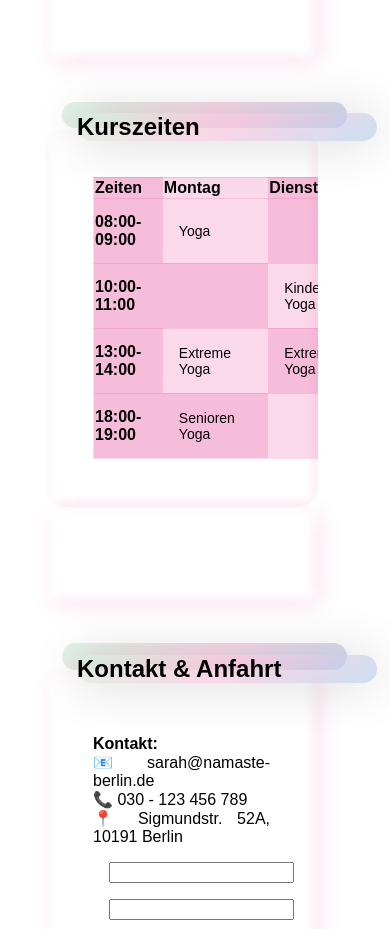
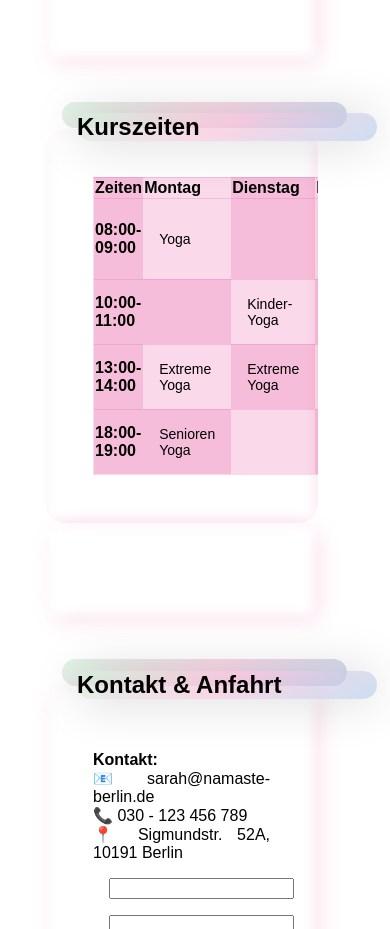
Before and after one commit to MarcusBecker6123/NamasteBerlin, a plain HTML site: page index.html in a window 390 px wide. Shown: the part 1241-2170 px from the top of the page. Drawn offline with Linux system fonts and the light colour scheme; a web font is replaced by a local one.

Commit message:
test table mobile responsive

```diff
--- a/style.css
+++ b/style.css
@@ -242,16 +242,16 @@ footer {
     }
 
     .flex-wrap {
+        display: flex;
         width: 100%;
+        flex-wrap: wrap;
         overflow-x: auto;
-        -webkit-overflow-scrolling: touch;
+        overflow-y: hidden;
+        overscroll-behavior: contain;
+        scroll-behavior: smooth;
     }
 
-    .flex-wrap table {
-        width: 100%;
-        border-collapse: collapse;
-        min-width: 600px;
-    }
+
 
     main {
         display: flex;
```
